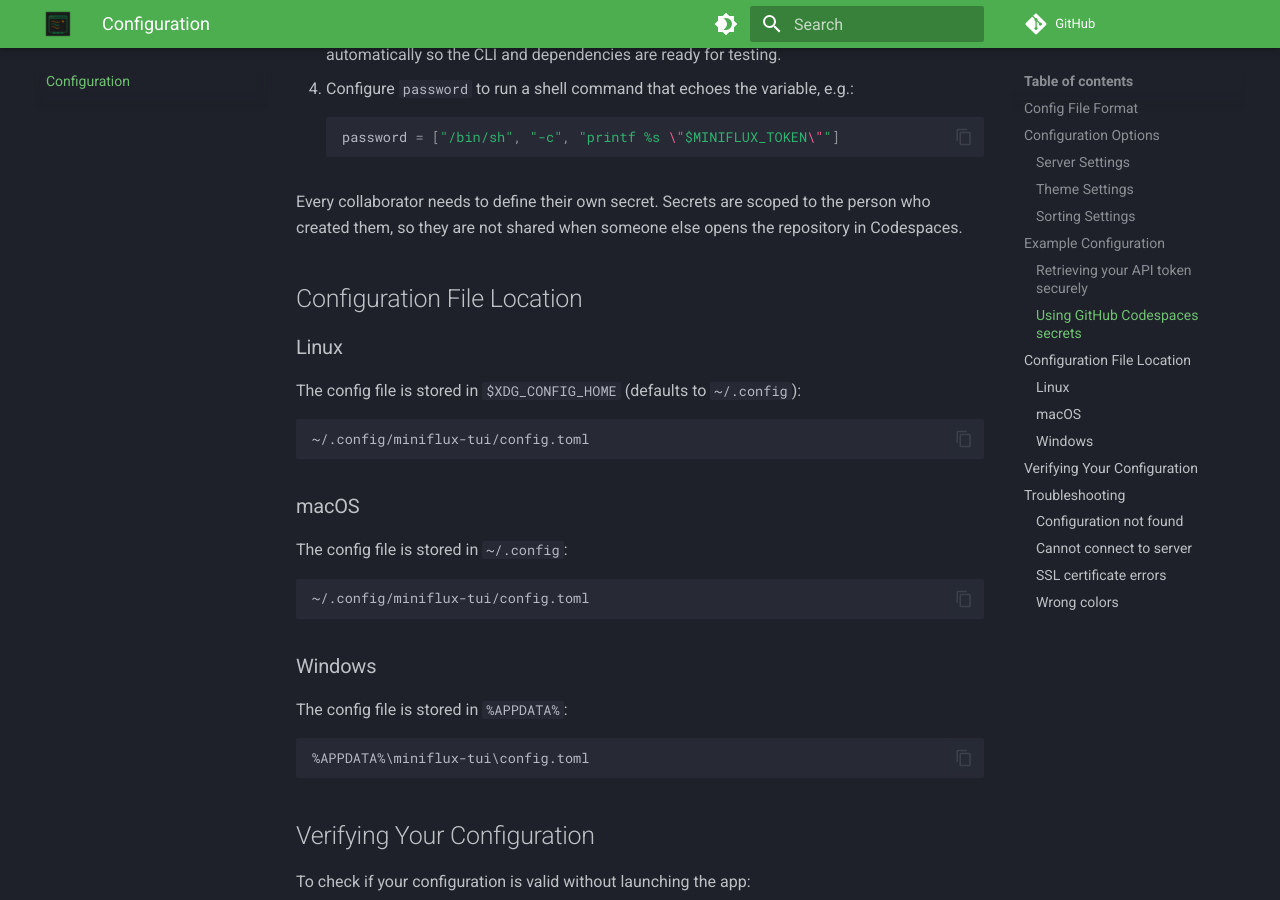
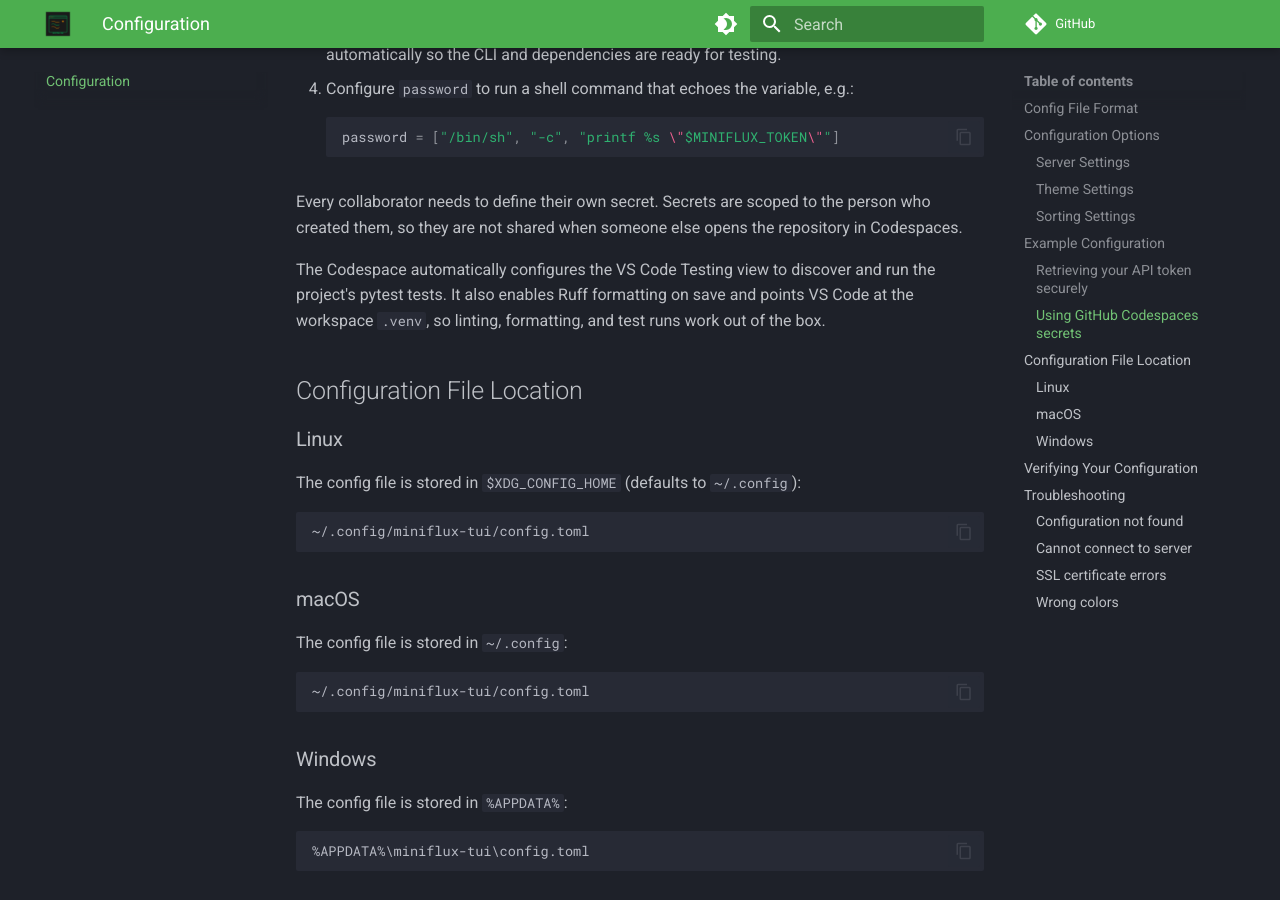
Before and after one commit to reuteras/miniflux-tui-py, an MkDocs documentation site: the page built from docs/configuration.md, in a window 1280 px wide and 900 px high, scrolled down 2323 px. Built offline with MkDocs 1.6.1 and Material for MkDocs 9.7.7, drawn with Linux system fonts in a browser that asks for light colours; comment, search, counter and statistics services are not loaded.

Commit message:
dx: make codespaces testing-ready out of the box (#194)
* docs: document codespaces secrets

* ci: add GitHub Codespaces devcontainer

* ci: lock dependency sync in codespaces

Signed-off-by: Peter Reuterås <peter@reuteras.com>

* ci: align yamllint config with action pins

* ci: point super-linter at repo yamllint config

* style: satisfy editorconfig for codespaces assets

* ci: preconfigure pytest testing in codespaces

* dx: bake vscode tooling into codespaces image

---------

Signed-off-by: Peter Reuterås <peter@reuteras.com>

```diff
--- a/docs/configuration.md
+++ b/docs/configuration.md
@@ -108,6 +108,11 @@ Every collaborator needs to define their own secret. Secrets are scoped to the
 person who created them, so they are not shared when someone else opens the
 repository in Codespaces.
 
+The Codespace automatically configures the VS Code Testing view to discover and
+run the project's pytest tests. It also enables Ruff formatting on save and
+points VS Code at the workspace `.venv`, so linting, formatting, and test runs
+work out of the box.
+
 ## Configuration File Location
 
 ### Linux
```
Also changed, not shown: README.md (+5 -0 lines), 2 other files.
